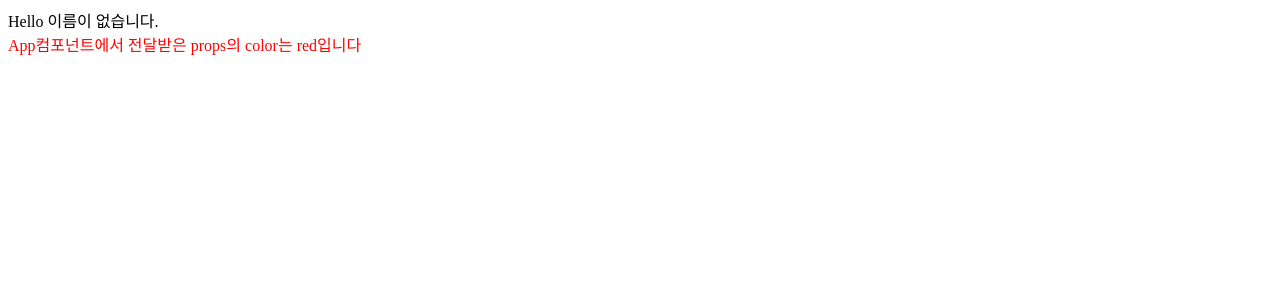
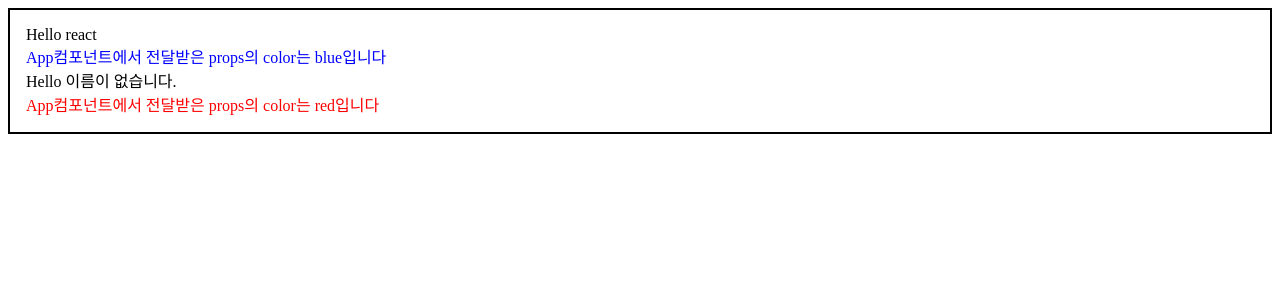
Before and after one commit to dev-93/study, a React (Create React App) app in the folder react_study/: page / in a window 1280 px wide. Shown: the top 300 px of the page. Built offline with nearby package versions, Linux system fonts and the light colour scheme.

Commit message:
props.children = 컴포넌트 태그 사이에 넣은 값을 조회

```diff
--- a/react_study/src/App.js
+++ b/react_study/src/App.js
@@ -1,10 +1,14 @@
 import React from 'react';
 import Hello from "./Hello";
+import Wrapper from "./Wrapper"
 
 const App = () => {
   return (
     <>
-      <Hello color="red"/>
+      <Wrapper>
+        <Hello name="react" color="blue"/>
+        <Hello color="red"/>
+      </Wrapper>
     </>
   );
 }
--- /dev/null
+++ b/react_study/src/Wrapper.js
@@ -0,0 +1,16 @@
+import React, { Children } from 'react';
+
+const Wrapper = ({children}) => {
+    const style = {
+        border: '2px solid black',
+        padding: '16px',
+    };
+
+    return (
+        <div style={style}>
+            {children}
+        </div>
+    )
+}
+
+export default Wrapper;
```
